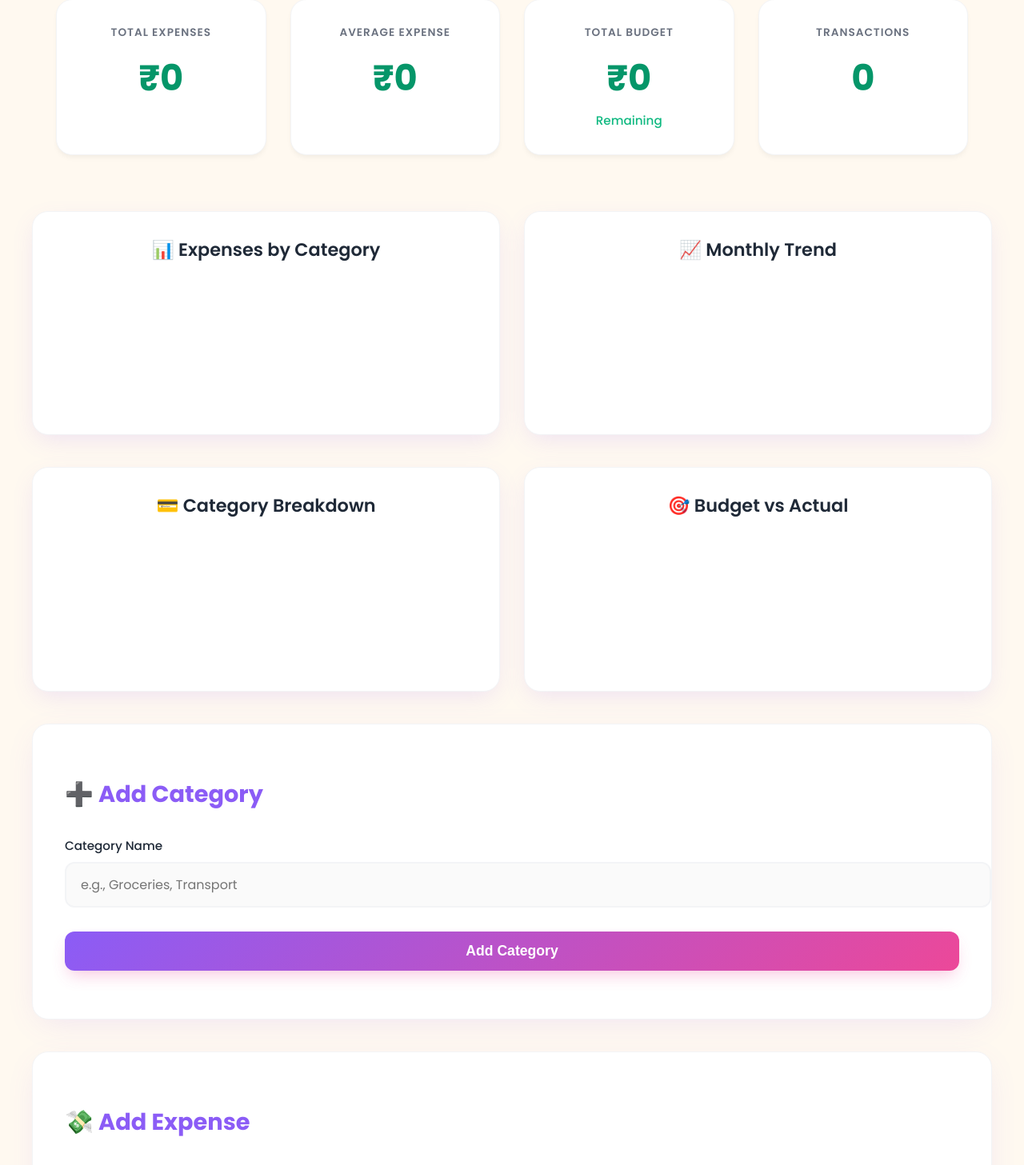
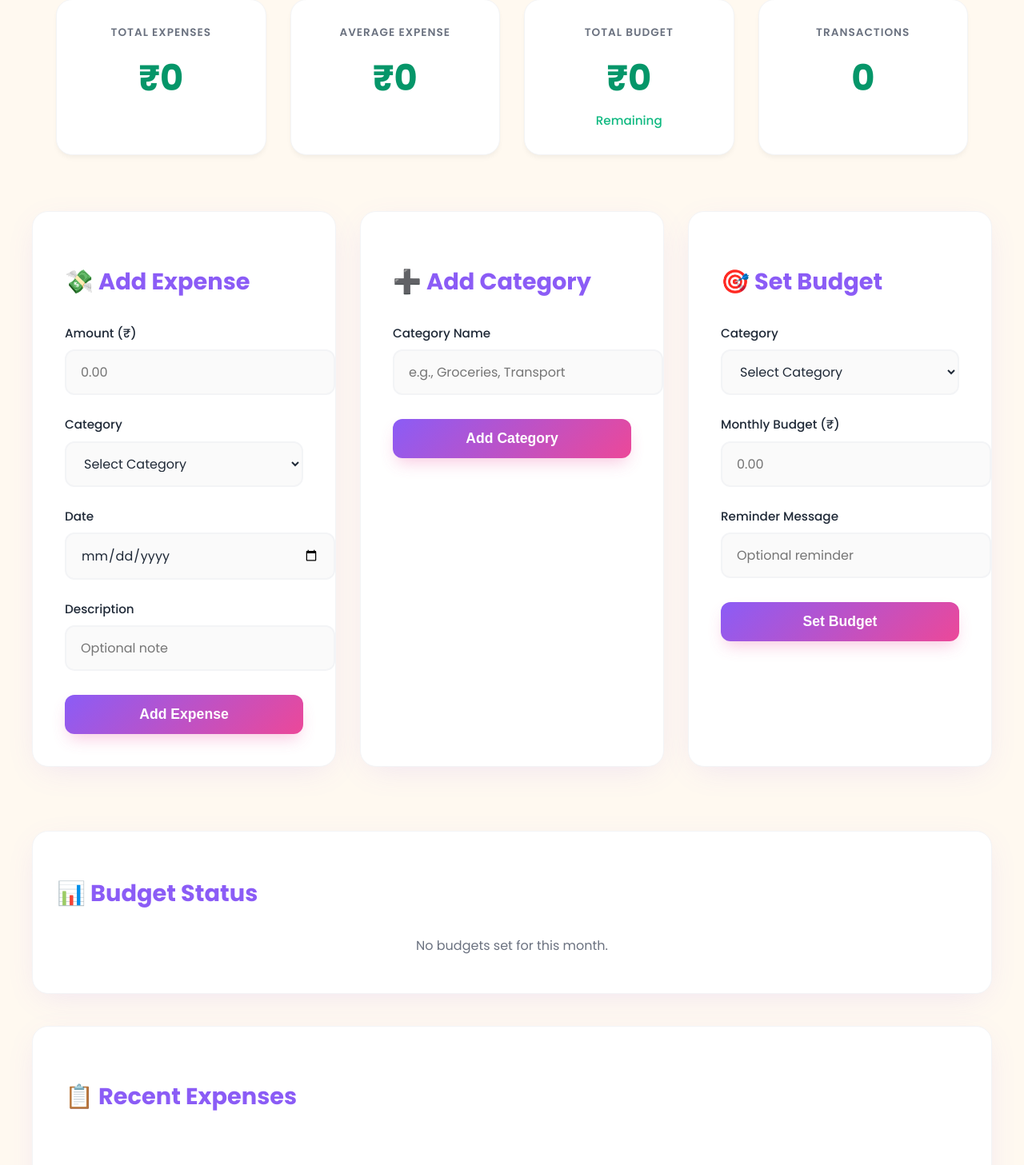
Before and after one commit to Shreyas5347/expense-tracker, a Flask app: page / in a window 1280 px wide. Shown: the part 688-2145 px from the top of the page at 80% size. Run offline with Flask 3, Linux system fonts and the light colour scheme; a map, chart or similar area stays blank; some libraries are stand-ins or nearby versions.

Commit message:
frontend and backend changes

```diff
--- a/static/script.js
+++ b/static/script.js
@@ -40,7 +40,12 @@ async function loadSummary() {
     document.getElementById('budget-remaining').textContent =
       `₹${(totalBudget - totalSpent).toFixed(2)} remaining`;
 
+    // Render Budget Bars
+    renderBudgetBars(summary.budget_comparison);
+
+    // Charts & Expenses List
     const exps = await fetchJSON(`${API}/expenses`);
+    renderExpenses(exps); // Render list
     document.getElementById('transaction-count').textContent = exps.length;
 
     updateCharts(summary, exps);
@@ -68,6 +73,39 @@ function getCategoryColor(name) {
 }
 
 // Update charts
+// Render Budget Bars
+function renderBudgetBars(budgets) {
+  const container = document.getElementById('budget-status-container');
+  if (!budgets || budgets.length === 0) {
+    container.innerHTML = '<p style="color: var(--text-secondary); text-align: center;">No budgets set for this month.</p>';
+    return;
+  }
+
+  container.innerHTML = budgets.map(b => {
+    const budget = Number(b.budget_amount);
+    const spent = Number(b.spent);
+    const percent = budget > 0 ? (spent / budget) * 100 : 0;
+
+    let colorClass = 'bg-success';
+    if (percent >= 100) colorClass = 'bg-danger';
+    else if (percent >= 80) colorClass = 'bg-warning';
+
+    return `
+      <div class="budget-item">
+        <div class="budget-header">
+          <div class="budget-category">${b.category}</div>
+          <div class="budget-amounts">
+             <span class="spent">₹${spent.toFixed(2)}</span> / ₹${budget.toFixed(2)}
+          </div>
+        </div>
+        <div class="progress-bar-container">
+          <div class="progress-bar-fill ${colorClass}" style="width: ${Math.min(percent, 100)}%"></div>
+        </div>
+      </div>
+    `;
+  }).join('');
+}
+
 function updateCharts(summary, expenses) {
   // Helpers
   const getColors = (items) => items.map(c => getCategoryColor(c.category || c));
@@ -412,18 +450,7 @@ function showAlert(message, type) {
   }, 3000);
 }
 
-// Update loadSummary to also render expenses list
-const originalLoadSummary = loadSummary;
-loadSummary = async function () {
-  await originalLoadSummary();
-  // Also fetch expenses for the list
-  try {
-    const exps = await fetchJSON(`${API}/expenses`);
-    renderExpenses(exps);
-  } catch (err) {
-    console.error(err);
-  }
-}
+
 
 // Apply filter button
 document.getElementById('apply-filters')
--- a/static/style.css
+++ b/static/style.css
@@ -429,6 +429,79 @@ button:hover {
     background: #D1D5DB;
 }
 
+/* Forms Grid Container */
+.forms-grid-container {
+    display: grid;
+    grid-template-columns: repeat(auto-fit, minmax(300px, 1fr));
+    gap: 30px;
+    margin-bottom: 40px;
+}
+
+#budget-status-section {
+    padding: 30px;
+}
+
+/* Budget Progress Bars */
+.budget-item {
+    margin-bottom: 25px;
+    padding: 15px;
+    background: #f9fafb;
+    border-radius: 15px;
+    border: 1px solid var(--border);
+}
+
+.budget-header {
+    display: flex;
+    justify-content: space-between;
+    align-items: center;
+    margin-bottom: 15px;
+}
+
+.budget-category {
+    font-weight: 600;
+    font-size: 1.1rem;
+    color: var(--text-primary);
+}
+
+.budget-amounts {
+    font-size: 0.9rem;
+    color: var(--text-secondary);
+}
+
+.budget-amounts .spent {
+    font-weight: 700;
+    color: var(--text-primary);
+}
+
+.progress-bar-container {
+    width: 100%;
+    height: 12px;
+    background-color: #e5e7eb;
+    border-radius: 10px;
+    overflow: hidden;
+    position: relative;
+}
+
+.progress-bar-fill {
+    height: 100%;
+    border-radius: 10px;
+    transition: width 0.6s ease;
+    width: 0%;
+}
+
+.bg-success {
+    background-color: var(--success);
+}
+
+.bg-warning {
+    background-color: var(--warning);
+}
+
+.bg-danger {
+    background-color: #b91c1c;
+    /* Dark Red */
+}
+
 /* Responsive */
 @media (max-width: 768px) {
     .charts-grid {
@@ -452,4 +525,38 @@ button:hover {
     .expense-amount {
         align-self: flex-end;
     }
+
+    /* New Responsive Rules */
+    .container {
+        padding: 20px 15px;
+    }
+
+    .header h1 {
+        font-size: 2rem;
+    }
+
+    .forms-grid-container {
+        grid-template-columns: 1fr;
+    }
+
+    .dashboard {
+        grid-template-columns: repeat(2, 1fr);
+        gap: 15px;
+    }
+
+    .stat-card {
+        padding: 20px;
+    }
+
+    .stat-value {
+        font-size: 1.8rem;
+    }
+
+    .form-section {
+        padding: 25px;
+    }
+
+    .chart-container {
+        padding: 15px;
+    }
 }
--- a/templates/index.html
+++ b/templates/index.html
@@ -2,6 +2,8 @@
 <html lang="en">
 
 <head>
+  <link rel="icon" href="{{ url_for('static', filename='favicon.ico') }}">
+
   <meta charset="UTF-8">
   <meta name="viewport" content="width=device-width, initial-scale=1.0">
   <title>Expense Tracker </title>
@@ -71,8 +79,95 @@
         <div class="stat-value" id="transaction-count">0</div>
       </div>
     </div>
-    <!-- Budget Alerts -->
-    <div id="alerts-container"></div>
+
+    <!-- Forms Container (Grid for Desktop) -->
+    <div class="forms-grid-container">
+      <!-- Add Expense -->
+      <div class="form-section">
+        <h2>💸 Add Expense</h2>
+        <form id="expense-form">
+          <div class="form-grid">
+            <div class="form-group">
+              <label>Amount (₹)</label>
+              <input type="number" id="amount" placeholder="0.00" step="0.01" required />
+            </div>
+            <div class="form-group">
+              <label>Category</label>
+              <select id="category" required>
+                <option value="">Select Category</option>
+              </select>
+            </div>
+            <div class="form-group">
+              <label>Date</label>
+              <input type="date" id="date" required />
+            </div>
+            <div class="form-group">
+              <label>Description</label>
+              <input type="text" id="description" placeholder="Optional note" />
+            </div>
+          </div>
+          <button type="submit">Add Expense</button>
+        </form>
+      </div>
+
+      <!-- Add Category -->
+      <div class="form-section">
+        <h2>➕ Add Category</h2>
+        <form id="category-form">
+          <div class="form-grid">
+            <div class="form-group">
+              <label>Category Name</label>
+              <input type="text" id="new-category" placeholder="e.g., Groceries, Transport" required />
+            </div>
+          </div>
+          <button type="submit">Add Category</button>
+        </form>
+        <div id="categories-display" style="margin-top: 20px; display: flex; flex-wrap: wrap; gap: 10px;"></div>
+      </div>
+
+      <!-- Set Budget -->
+      <div class="form-section">
+        <h2>🎯 Set Budget</h2>
+        <form id="budget-form">
+          <div class="form-grid">
+            <div class="form-group">
+              <label>Category</label>
+              <select id="budget-category" required>
+                <option value="">Select Category</option>
+              </select>
+            </div>
+            <div class="form-group">
+              <label>Monthly Budget (₹)</label>
+              <input type="number" id="monthly-budget" placeholder="0.00" step="0.01" required />
+            </div>
+            <div class="form-group">
+              <label>Reminder Message</label>
+              <input type="text" id="reminder-message" placeholder="Optional reminder" />
+            </div>
+          </div>
+          <button type="submit">Set Budget</button>
+        </form>
+      </div>
+    </div>
+
+    <!-- Budget Status Section -->
+    <div class="form-section" id="budget-status-section">
+      <h2>📊 Budget Status</h2>
+      <div id="budget-status-container">
+        <!-- Progress bars injected here -->
+        <p style="color: var(--text-secondary); text-align: center;">No budgets set for this month.</p>
+      </div>
+    </div>
+
+    <!-- Recent Expenses -->
+    <div class="form-section">
+      <h2>📋 Recent Expenses</h2>
+      <div class="expenses-list" id="expenses-list">
+        <p style="color: var(--text-secondary); text-align: center; padding: 20px;">No expenses yet</p>
+      </div>
+    </div>
+
+
 
     <!-- Charts -->
     <div class="charts-grid">
```
Also changed, not shown: other parts of templates/index.html (+6 -76 lines), static/favicon.ico (added). Lines whose indentation alone changed are shown as unchanged.
